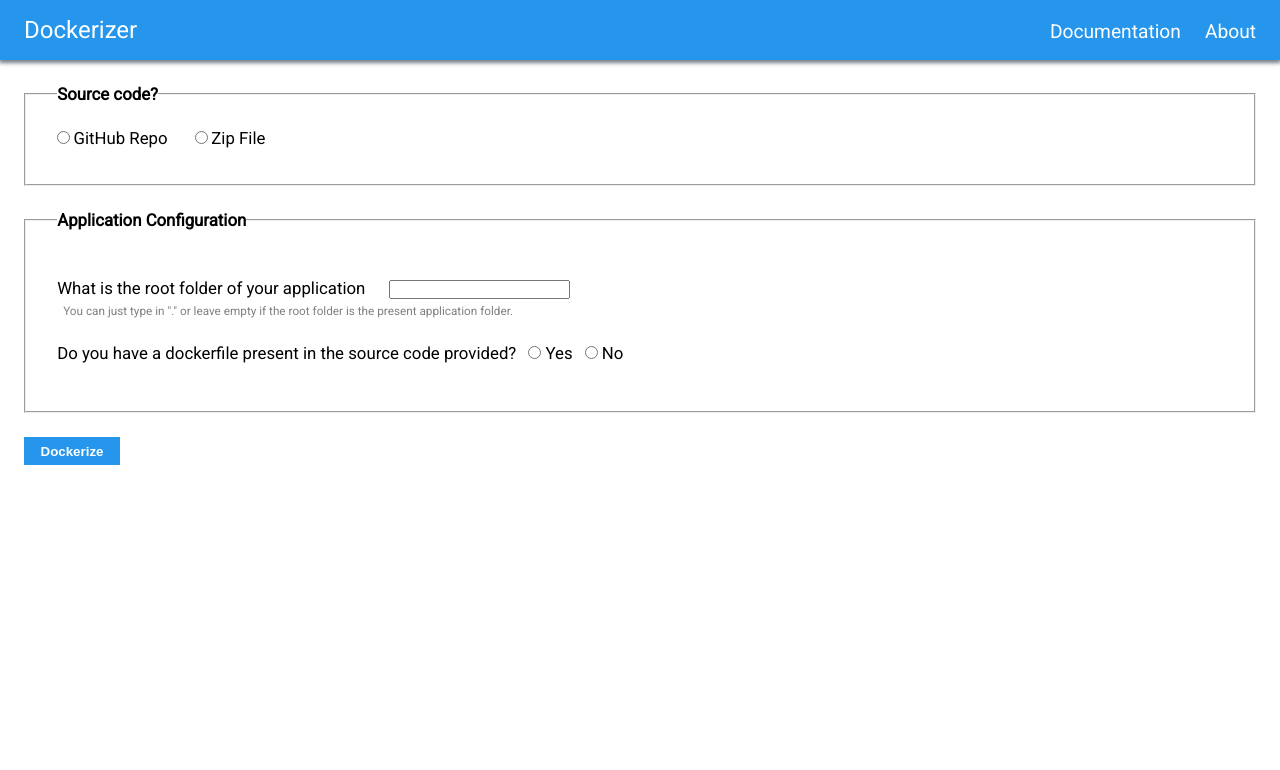
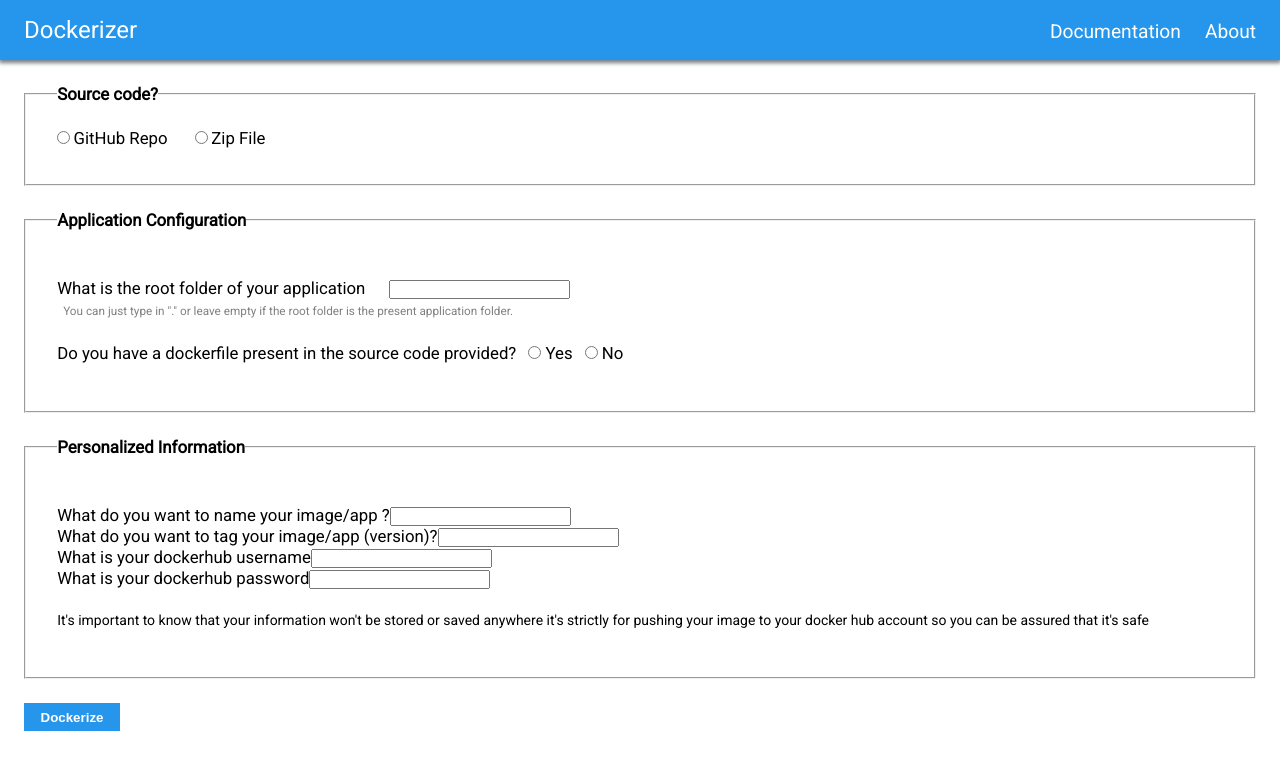
Before and after one commit to shady-cj/Dockerizer, a React (Vite) app in the folder frontend/dockerizer/: page / in a window 1280 px wide. Shown: the top 770 px of the page. Built offline with nearby package versions, Linux system fonts and the light colour scheme.

Commit message:
Complete dockerizing of application on the backend

```diff
--- a/frontend/dockerizer/package.json
+++ b/frontend/dockerizer/package.json
@@ -10,7 +10,8 @@
   },
   "dependencies": {
     "react": "^18.2.0",
-    "react-dom": "^18.2.0"
+    "react-dom": "^18.2.0",
+    "react-router-dom": "^6.8.2"
   },
   "devDependencies": {
     "@types/react": "^18.0.27",
--- a/frontend/dockerizer/src/components/Main/index.css
+++ b/frontend/dockerizer/src/components/Main/index.css
@@ -30,17 +30,18 @@ button {
     margin: 0.5rem 0;
 }
 
-.application-info {
+.application-info, .user-spec-info {
     margin-top: 1rem;
     padding: 1rem 1.3rem;
 }
 
-.application-info section {
+.application-info section, .user-spec-info section{
     margin: 1rem 0
 }
 
 .application-info legend,
-.source-code-type legend {
+.source-code-type legend,
+.user-spec-info legend {
     font-weight: 600;
 }
 
--- a/frontend/dockerizer/src/components/Main/index.jsx
+++ b/frontend/dockerizer/src/components/Main/index.jsx
@@ -11,6 +11,10 @@ const defaultOptions = {
     baseImage: "",
     imageTag: "",
     customDockerfile: "",
+    appName: "",
+    appDirectory: "",
+    hubUsername: "",
+    hubPassword: "",
     runCommands: {},
     cmdCommands: {},
     ports: {},
@@ -35,6 +39,10 @@ function Main() {
             if (e.target.value.trim() == "no")
                 loadImages()
 
+        }
+        if (["appName", "appTag"].includes(e.target.name))
+        {
+            e.target.value = e.target.value.replace(' ', '')
         }
         if (e.target.name === "baseImage")
             loadTags(e.target.value)
@@ -217,6 +225,11 @@ function Main() {
                                     {
                                         options.baseImage.length ? <section>
                                         <div>
+                                            <label style={{fontSize: "0.85em"}} htmlFor="app-dir"></label>
+                                            <input type="text" name="appDirectory" id="app-dir" onChange={handleChange} /><br/>
+                                            <small style={{ color: "gray", marginLeft: "0.25rem", fontSize:"0.7em"}}>Provide the directory in which the app you wish to create an image of is present(relative to the root folder). leave blank or enter "." if it's the same directory as the root folder/directory</small>
+                                        </div>
+                                        <div>
                                         <label style={{fontSize: "0.85em"}}>Do you have commands you would like to run while building the image?</label><br/>
                                         {
                                                 runCommandsNums.map((item, index) => {
@@ -334,7 +347,30 @@ function Main() {
                   </section>
 
               </fieldset>
+              <fieldset className='user-spec-info'>
+                    <legend>Personalized Information</legend>
+                    <section>
+                        <div>
+                            <label htmlFor="app-name">What do you want to name your image/app ?</label>
+                            <input type="text" name="appName" id="app-name" value={options.appName} onChange={handleChange}/>
+                        </div>
+                        <div>
+                            <label htmlFor="app-tag">What do you want to tag your image/app (version)?</label>
+                            <input type="text" name="appTag" id="app-tag" value={options.appTag} onChange={handleChange}/>
+                        </div>
+                        <div>
+                            <label htmlFor="username">What is your dockerhub username</label>
+                            <input type="text" name="hubUsername" id="username" value={options.hubUsername} onChange={handleChange}/>
+                        </div>
+                        <div>
+                            <label htmlFor="password">What is your dockerhub password</label>
+                            <input type="password" name="hubPassword" id="password" value={options.hubPassword} onChange={handleChange}/>
+                        </div><br/>
+                        <small>It's important to know that your information won't be stored or saved anywhere it's strictly for pushing your image to your docker hub account so you can be assured that it's safe</small>
 
+
+                    </section>
+              </fieldset>
               <button style={{fontWeight: "bold"}} onClick={handleSubmit}>Dockerize</button>
       </div>
     </main>
```
Also changed, not shown: 1 other file (tests, documents, lock files or other folders).
